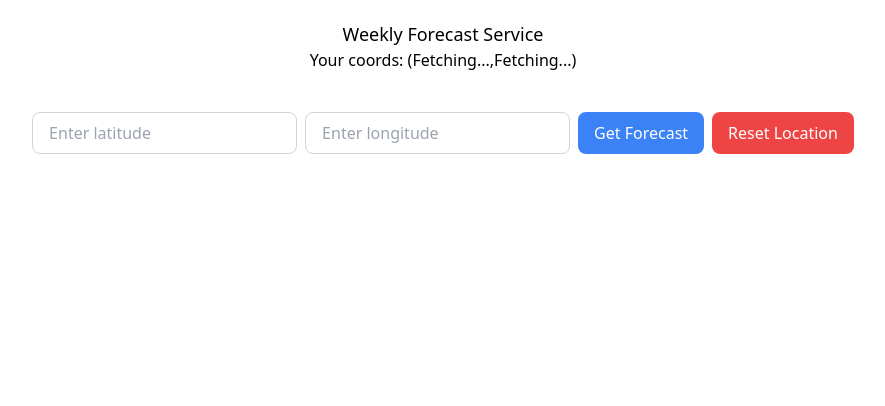
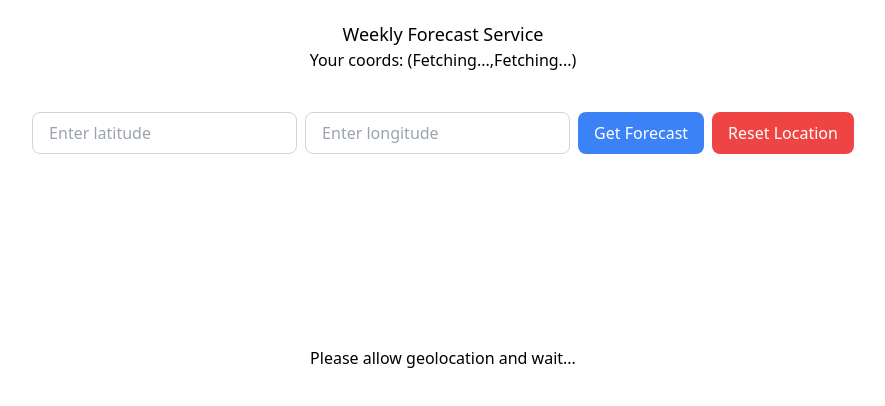
Before and after one commit to krudny/Weather_rest_api, a Next.js app in the folder weather_front/: page / in a window 1280 px wide. Shown: the top 406 px of the page, without its empty margins (197-1082 px from the left). Built offline with nearby package versions, Linux system fonts and the light colour scheme; no server answers.

Commit message:
Waiting info

```diff
--- a/weather_front/app/page.tsx
+++ b/weather_front/app/page.tsx
@@ -55,7 +55,12 @@ export default function Home() {
         setWeeklyForecast={setWeeklyForecast}
         setWeeklySummary={setWeeklySummary}
       />
-      <ForecastTable forecast={weeklyForecast} />
+      {weeklyForecast ? <ForecastTable forecast={weeklyForecast} /> :
+          <div className="w-full flex justify-center mt-48">
+            Please allow geolocation and wait...
+          </div>
+      }
+
       <SummaryFooter summary={weeklySummary} />
     </div>
   );
```
